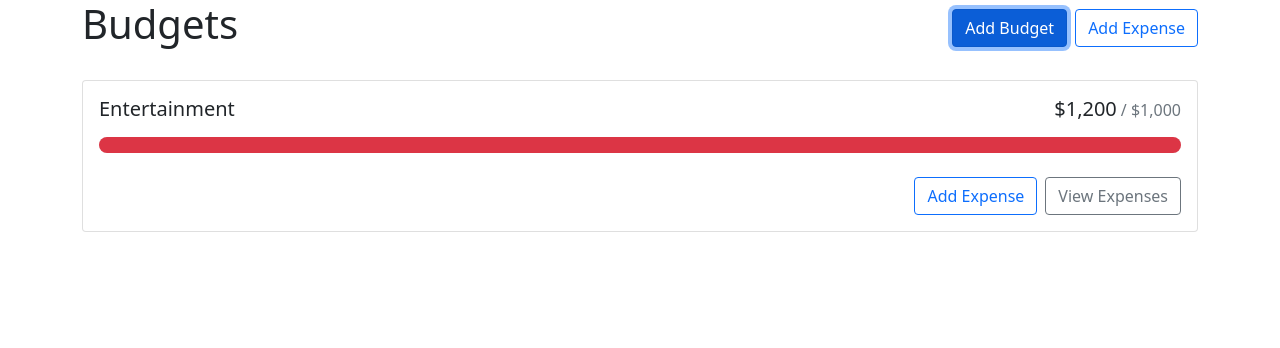
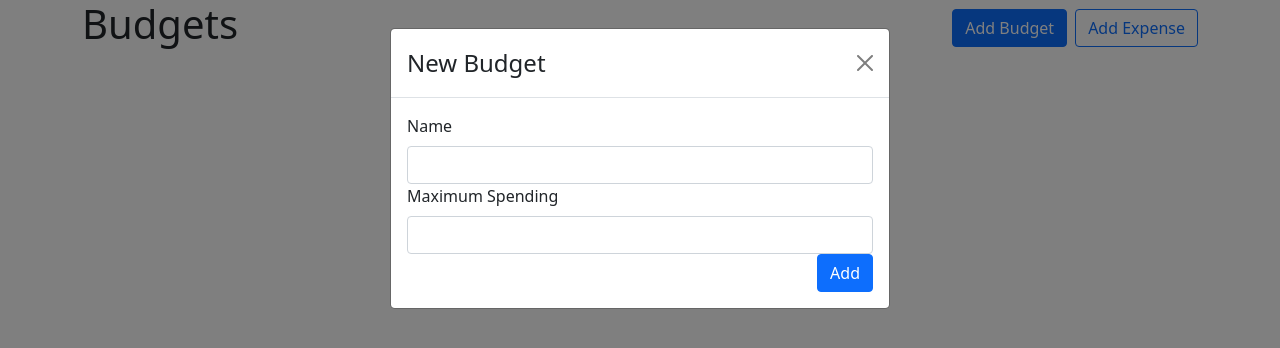
Before and after one commit to Cookieookie/basic-budgeting-app, a React (Create React App) app: page / in a window 1280 px wide. Both pictures are taken after a click on the button "Add Budget". Shown: the top 348 px of the page. Built offline with nearby package versions, Linux system fonts and the light colour scheme.

Commit message:
added/ finished Add New Budget

```diff
--- a/src/App.js
+++ b/src/App.js
@@ -3,14 +3,21 @@
 import { Button, Stack } from "react-bootstrap"
 import BudgetCard from './components/BudgetCard'
 import AddBudgetModal from './components/AddBudgetModal';
+import { useState } from "react"
+import { useBudgets } from './contexts/BudgetsContext';
 
 function App() {
+  const [showAddBudgetModal, setShowAddBudgetModal] = useState(false)
+  const { budgets, getBudgetExpenses } = useBudgets()
+
   return (
     <>
     <Container>
       <Stack direction = "horizontal" gap = "2" className="mb-4">
         <h1 className="me-auto">Budgets</h1>
-        <Button variant="primary">Add Budget</Button>
+        <Button variant="primary" onClick={() => setShowAddBudgetModal(true)}>
+          Add Budget
+        </Button>
         <Button variant="outline-primary">Add Expense</Button>
       </Stack>
       <div
@@ -21,15 +28,20 @@
           alignItms: "flex-start",
         }}
       >
-        <BudgetCard
-          name="Entertainment"
-          gray
-          amount={1200}
-          max={1000}
-          ></BudgetCard>
+        {budgets.map(budget => {
+          const amount = getBudgetExpenses(budget.id).reduce((total, expense) => total + expense.amount, 0 )
+          return (
+          <BudgetCard
+            key = {budget.id}
+            name= {budget.name}
+            amount={amount}
+            max={budget.max}
+          />
+          )
+        })}
       </div>
     </Container>
-    <AddBudgetModal/>
+    <AddBudgetModal show={showAddBudgetModal} handleClose={() => setShowAddBudgetModal(false) } />
     </>
   );
 }
--- a/src/components/AddBudgetModal.js
+++ b/src/components/AddBudgetModal.js
@@ -1,8 +1,19 @@
 import { Modal, Form, Button } from "react-bootstrap"
+import { useRef } from "react"
+import { useBudgets } from "../contexts/BudgetsContext"
 
 export default function AddBudgetModal({show, handleClose}) {
+    const nameRef = useRef()
+    const maxRef = useRef()
+    const { addBudget } = useBudgets()
     function handleSubmit(e) {
-
+        e.preventdefault()
+        addBudget(
+        {
+            name: nameRef.current.value,
+            max: parseFloat(maxRef.current.value),
+        })
+        handleClose()
     }
 
     return (
@@ -15,11 +26,16 @@
                 <Modal.Body>
                     <Form.Group className="mb=3" controlId="name">
                         <Form.Label>Name</Form.Label>
-                        <Form.Control type="text" required/>
+                        <Form.Control ref={nameRef} type="text" required/>
                     </Form.Group>
                     <Form.Group className="mb=3" controlId="max">
                         <Form.Label>Maximum Spending</Form.Label>
-                        <Form.Control type="number" required min={0} step={.01} />
+                        <Form.Control
+                            ref={maxRef}
+                            type="number"
+                            required min={0}
+                            step={.01}
+                        />
                     </Form.Group>
                     <div className="d-flex justify-content-end">
                         <Button variant="primary" type="submit">Add</Button>
```
